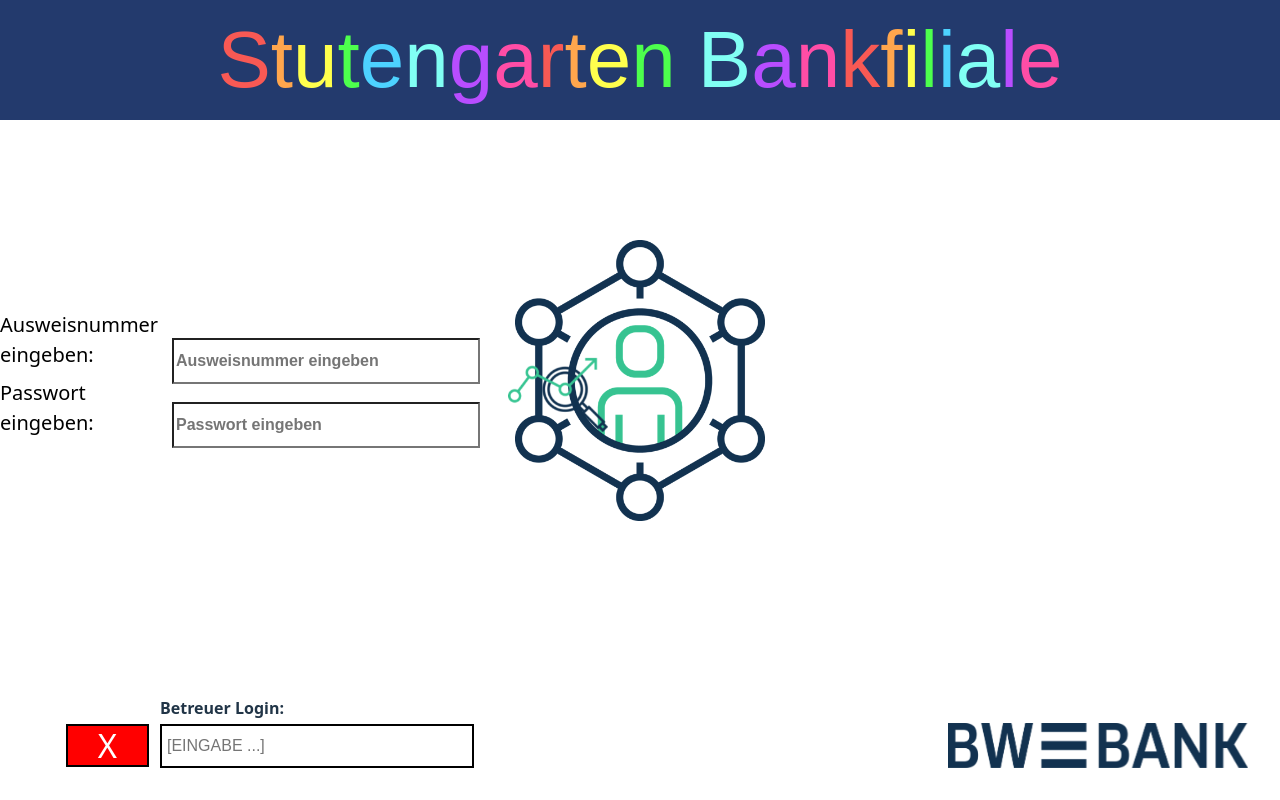
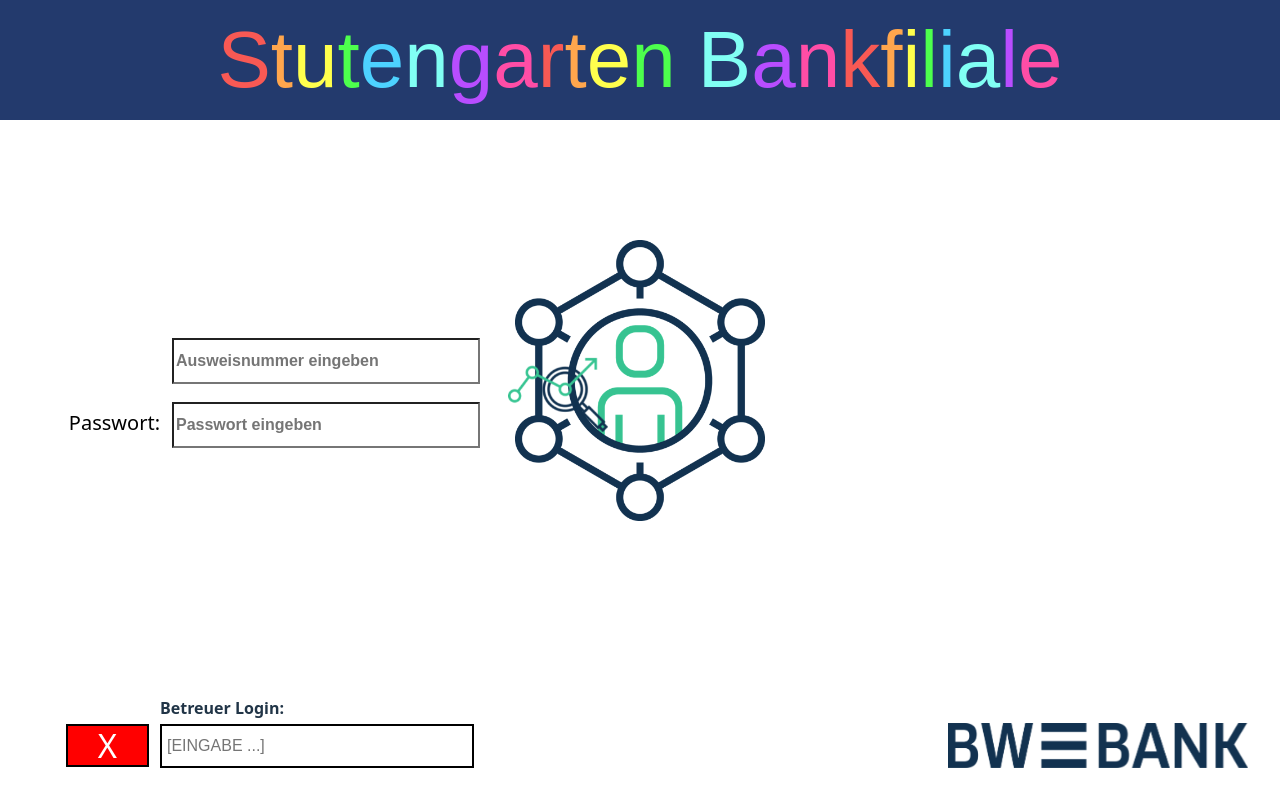
Before and after one commit to LBBW-Azubis/Stutengarten2026, a React (Vite) app in the folder frontend/Frontend_Stutengarten/FrontendStutengarten/: page / in a window 1280 px wide. Built offline with nearby package versions, Linux system fonts and the light colour scheme.

Commit message:
Update Frontend

```diff
--- a/frontend/Frontend_Stutengarten/FrontendStutengarten/index.html
+++ b/frontend/Frontend_Stutengarten/FrontendStutengarten/index.html
@@ -3,7 +3,7 @@
   <head>
     <meta charset="UTF-8" />
     <link rel="icon" type="image/svg+xml" href="/vite.svg" />
-    <meta name="viewport" content="width=device-width, initial-scale=1.0" />
+    <meta name="viewport" content="width=device-width, initial-scale=1.0">
     <title>frontendstutengarten</title>
   </head>
   <body>
--- a/frontend/Frontend_Stutengarten/FrontendStutengarten/src/1_Loginsite.jsx
+++ b/frontend/Frontend_Stutengarten/FrontendStutengarten/src/1_Loginsite.jsx
@@ -1,16 +1,73 @@
 import { useNavigate } from 'react-router-dom'
+import { useState } from "react";
+
 import './1_Loginsite.css'  //Wichtig immer CSS importieren
 
 import ls_icon from './images/LoginSeite_Icon.png';
 import ls_icon2 from './images/LoginSeite_Icon_Lupe.png';
 
 export default function Login() {
-  const navigate = useNavigate()
+  //const navigate = useNavigate()
+  const [tmpTextGET_DB, setTmpTextGET_DB] = useState("");  // 👈 hier dein String-State
 
-  function LoginWeiter() {
-    navigate('/mainsite')
+  const LoginWeiter = async () => {
+    //navigate('/mainsite') //Muss drinne bleiben für "Weiter" auf (Mainsite)
+
+
+
     //Logik für LOGIN
-  }
+    //GET-Abfrage
+
+    try {
+
+      const response = await fetch("http://192.168.1.10:5000/customer/K2");
+
+      const data = await response.json(); // 👈 JSON parsen (UTF-8 korrekt)
+
+      // Beispiel: data.name, data.city, etc.
+      setTmpTextGET_DB(JSON.stringify(data, null, 2)); // nur zum Anzeigen (stringify nutzen für JSON zu Text)
+    } catch (error) {
+      console.error("Fehler bei der API-Anfrage:", error);
+      setTmpTextGET_DB("Fehler beim Laden der Daten");
+    }
+
+
+
+
+
+
+    /*
+    try {
+      const response = await fetch("http://192.168.1.10:5000/customer", {
+        method: "POST",
+        headers: {
+          "Content-Type": "application/json; charset=utf-8",
+        },
+        body: JSON.stringify({
+          stutengarten_id: 15,
+          first_name: "Test",
+          last_name: "de"
+          // weitere Felder, z.B.:
+          // city: "Köln"
+        }),
+      });
+
+      const data = await response.json();
+
+      setTmpTextGET_DB("Server-Antwort: " + JSON.stringify(data, null, 2));
+    } catch (error) {
+      console.error("Fehler bei der POST-Anfrage:", error);
+      setTmpTextGET_DB("Fehler beim Senden der Daten");
+    }
+
+    */
+};
+
+
+
+
+
+
 //type => text (normaler String) // password (normaler String aber versteckt)
   return (
     <main className="page-center">
@@ -18,8 +75,8 @@
       <img src={ls_icon2} className="LS_Icon_Lupe" onClick={LoginWeiter}/>
       <input type="text" className="LS_Ausweisnummer" placeholder="Ausweisnummer eingeben"/>
       <input type="password" className="LS_Passwort" placeholder="Passwort eingeben"/>
-      <p className = "LS_Ausweisnummer_text">Ausweisnummer eingeben:</p>
-      <p className = "LS_Passwort_text">Passwort eingeben:</p>
+      <p className = "LS_Ausweisnummer_text">{tmpTextGET_DB}</p>
+      <p className = "LS_Passwort_text">Passwort:</p>
 
 
 
```
